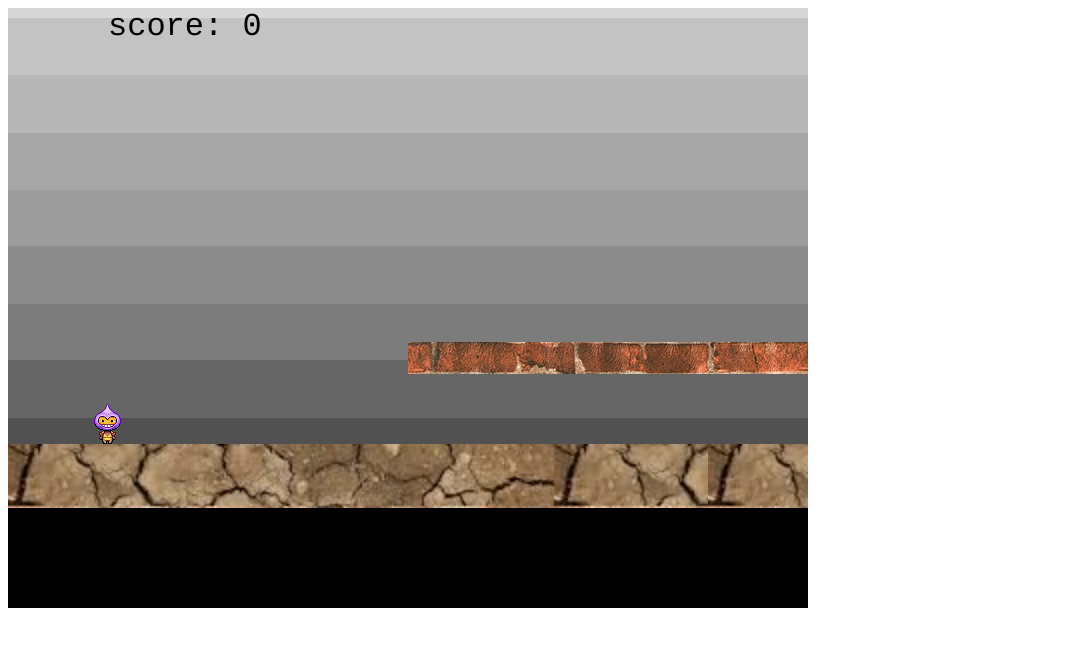
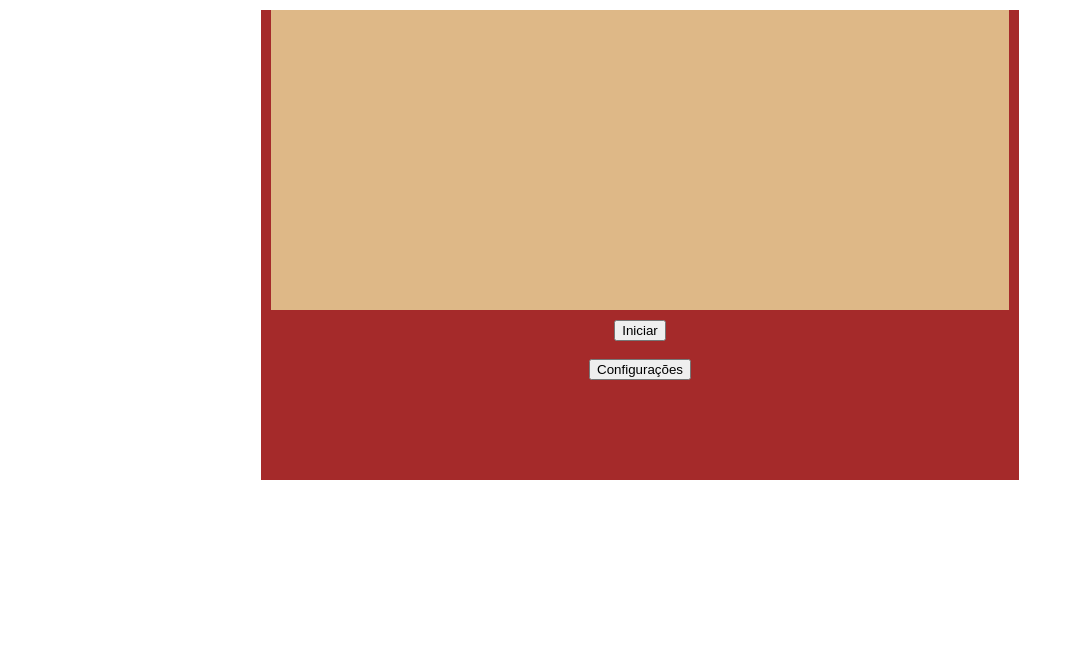
Before and after one commit to renantescaro/phaser-jogo-plataformas-teste, a plain HTML site: page index.html in a window 1280 px wide. Shown: the whole page, without its empty margins (0-1074 px from the left). Drawn offline with Linux system fonts and the light colour scheme; animation ran at ten frames a second.

Commit message:
adicionando menu

```diff
--- a/index.html
+++ b/index.html
@@ -7,6 +7,30 @@
     <title>Teste</title>
 </head>
 <body>
+    <div id="dvMenu" style="padding-left: 20%; padding-right: 20%;">
+        <div style="background-color: brown; text-align: center;">
+            <div style="height: 300px; margin: 10px; background-color: burlywood;">
+
+            </div>
+            <div>
+                <button onclick="iniciarJogo()">Iniciar</button>
+            </div>
+            <br>
+            <div>
+                <button onclick="configuracoes()">Configurações</button>
+            </div>
+            <div style="height: 100px;">
+
+            </div>
+        </div>
+    </div>
+
+    <div id="dvMenuConfiguracoes" style="padding-left: 20%; padding-right: 20%; display: none;">
+        <div style="background-color: brown; text-align: center;">
+
+        </div>
+    </div>
+
     <script src="phaser.min.js"></script>
     <script src="script.js"></script>
 </body>
--- a/script.js
+++ b/script.js
@@ -16,6 +16,7 @@ var config = {
     }
 };
 
+var game;
 var map;
 var player;
 var stars;
@@ -25,7 +26,19 @@ var cursors;
 var score = 0;
 var scoreText;
 
-var game = new Phaser.Game(config);
+function iniciarJogo(){
+
+    document.getElementById('dvMenu').style.display = 'none';
+
+    game = new Phaser.Game(config);
+}
+
+function configuracoes(){
+
+    document.getElementById('dvMenu').style.display = 'none';
+
+    document.getElementById('dvMenuConfiguracoes').style.display = '';
+}
 
 function preload ()
 {
@@ -128,6 +141,9 @@ function create ()
 
    scoreText = this.add.text(100, 100, 'score: 0', { fontSize: '32px', fill: '#000' });
 
+
+   //scoreText.startFollow(player, true, 0.05, 0.05);
+
    // adiciona colisão entre as estrelas e as plataformas
    this.physics.add.collider(stars, platforms);
 
@@ -139,6 +155,13 @@ function update ()
 {
 
     scoreText.x = player.x;
+
+    if(player.y > 650){
+
+        alert('morreu!');
+
+        window.location = "localhost";
+    }
 
     if (cursors.left.isDown)
     {
```
